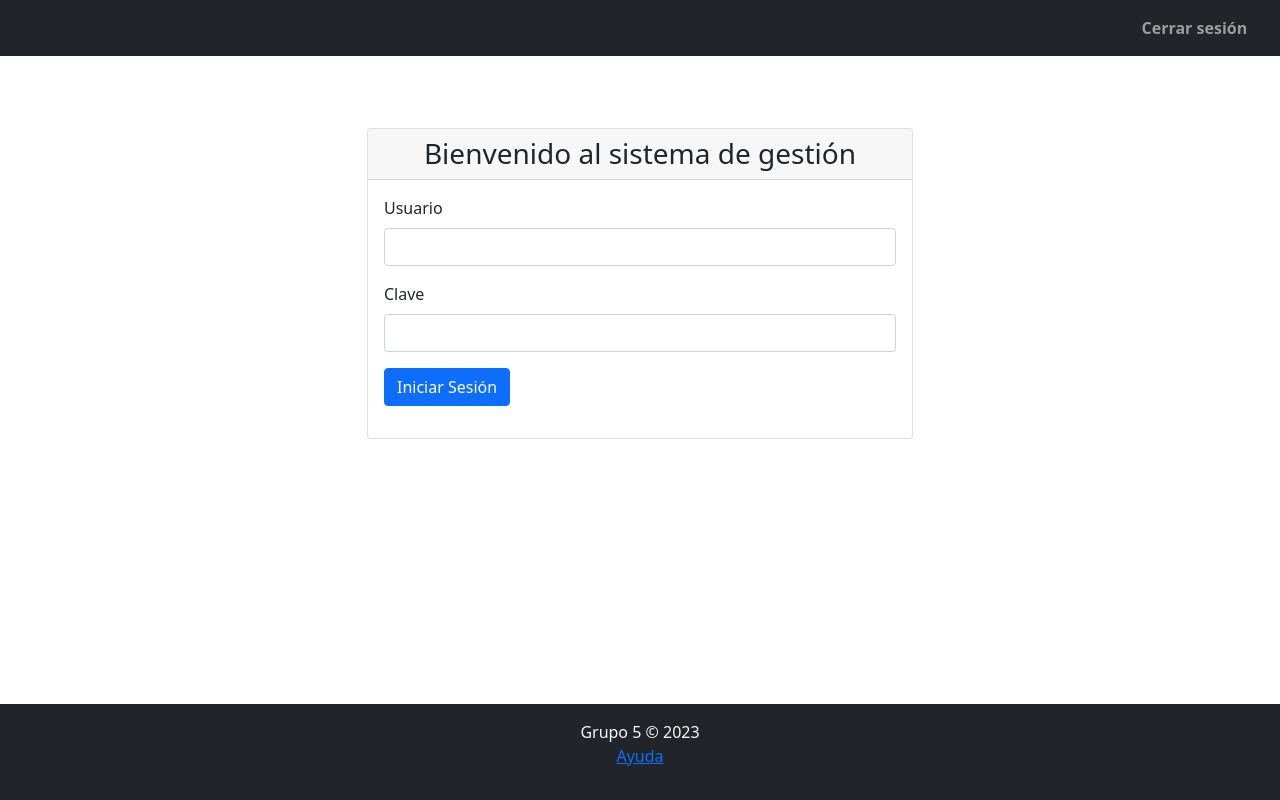
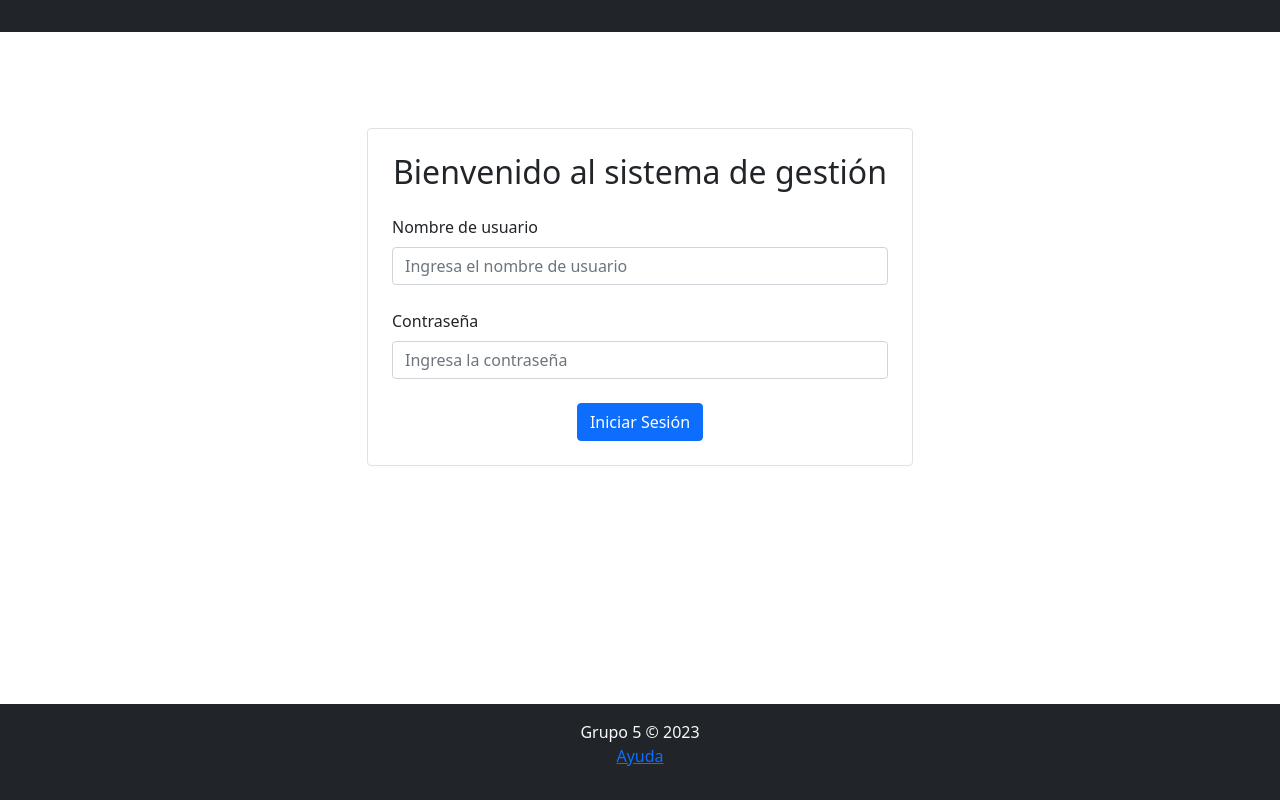
Before and after one commit to omar-sca/PIG_Grupo5, a Django app: page / in a window 1280 px wide. Run offline with Django 3.2, Linux system fonts and the light colour scheme; some libraries are stand-ins or nearby versions.

Commit message:
login form

```diff
--- a/productos/views.py
+++ b/productos/views.py
@@ -6,7 +6,8 @@ from productos.forms import NuevoProductoForm, ModificarStockForm,NuevoFabricant
 from django.contrib import messages
 from django.views.generic import ListView
 from productos.models import Fabricante,Item,Comprobante,ComprobanteProducto
-
+from django.contrib.auth.decorators import login_required
+from django.utils.decorators import method_decorator
 
 # Create your views here.
 
--- a/templates/base.html
+++ b/templates/base.html
@@ -20,7 +20,7 @@
 </head>
 
 <body class="d-flex flex-column min-vh-100">
-    <nav class="navbar navbar-expand-sm bg-dark navbar-dark fixed-top header">
+    <nav class="navbar navbar-expand-sm bg-dark navbar-dark fixed-top header py-3">
         <div class="container-fluid">
             <!--img class= "navbar-brand logo" src="img/logo_slim_header.png" alt=""-->
             <button class="navbar-toggler" type="button" data-bs-toggle="collapse" data-bs-target="#collapsibleNavbar" aria-controls="collapsibleNavbar" aria-expanded="false" aria-label="Toggle navigation">
@@ -30,8 +30,11 @@
                 <ul class="navbar-nav ms-auto">
                     {% block navSuperior %}{% endblock navSuperior %}
                     <li class="nav-item nav-superior">
-                        <a class="nav-link" href="">Cerrar sesión</a>
-                    </li>
+                    {% if user.is_authenticated %}
+                    <span class="text-light">Bienvenido, {{ user.username }}</span>
+                    {% else %}
+                    {% endif %}
+                </li>
                 </ul>
             </div>
         </div>
--- a/templates/productos/fabricante_nuevo.html
+++ b/templates/productos/fabricante_nuevo.html
@@ -5,7 +5,7 @@
 
 {% block contenido %}
 <div class="row justify-content-center mt-4 mb-4">
-    <div class="col-md-8">
+    <div class="col-md-6">
         <div class="card">
             <div class="card-body">
                 <div class="form-group">
@@ -40,4 +40,5 @@
 </div>
 </div>
 </div>
+</div>
 {% endblock contenido %}
--- a/templates/productos/modificar_stock.html
+++ b/templates/productos/modificar_stock.html
@@ -5,7 +5,7 @@
 
 {% block contenido %}
 <div class="row justify-content-center mt-4 mb-4">
-    <div class="col-md-8">
+    <div class="col-md-6">
         <div class="card">
             <div class="card-body">
                 <div class="form-group">
--- a/templates/usuarios/inicio_sesion.html
+++ b/templates/usuarios/inicio_sesion.html
@@ -6,28 +6,46 @@
 {% endblock navSuperior %}
 
 {% block body %}
-<div class="container">
-  <div class="row justify-content-center mt-5">
+<div class="container py-5">
+  <div class="row justify-content-center align-items-center">
       <div class="col-md-6">
-      <div class="card">
-        <div class="card-header">
-          <h3 class="mb-0 text-center">Bienvenido al sistema de gestión</h3>
+
+          {% if form.non_field_errors %}
+              {% for error in form.non_field_errors %}
+                  <div class="alert alert-danger">
+                      <strong>{{ error|escape }}</strong>
                   </div>
-        <div class="card-body">
-          <form method="POST">
+              {% endfor %}
+          {% endif %}
+
+          <form method="POST" class="border rounded p-4">
               {% csrf_token %}
-            <div class="mb-3">
-              <label for="username" class="form-label">Usuario</label>
-              <input type="text" class="form-control" id="username" name="username">
+
+              <h2 class="text-center mb-4">Bienvenido al sistema de gestión</h2>
+              {% for message in messages %}
+              <div class="alert alert-{{ message.tags }}" role="alert">
+                      {{message}}
               </div>
-            <div class="mb-3">
-              <label for="password" class="form-label">Clave</label>
-              <input type="password" class="form-control" id="password" name="password">
+          {% endfor %}
+              <div class="mb-4">
+                  <label for="{{ form.username.auto_id }}" class="form-label">Nombre de usuario</label>
+                  <input type="text" id="{{ form.username.auto_id }}" name="{{ form.username.name }}" class="form-control" placeholder="Ingresa el nombre de usuario" value="{{ form.username.value|default:'' }}">
+                  <div class="error">{{ form.username.errors }}</div>
               </div>
-            <button type="button" class="btn btn-primary btn-block" onclick="location.href='{% url 'productos' %}'">Iniciar Sesión</button>
+
+              <div class="mb-4">
+                  <label for="{{ form.password.auto_id }}" class="form-label">Contraseña</label>
+                  <input type="password" id="{{ form.password.auto_id }}" name="{{ form.password.name }}" class="form-control" placeholder="Ingresa la contraseña" value="{{ form.password.value|default:'' }}">
+                  <div class="error">{{ form.password.errors }}</div>
+              </div>
+
+              <div class="text-center">
+                  <button type="submit" class="btn btn-primary">Iniciar Sesión</button>
+              </div>
           </form>
       </div>
   </div>
 </div>
-  </div>
+
+
 </div>{% endblock %}
--- a/usuarios/views.py
+++ b/usuarios/views.py
@@ -2,12 +2,19 @@ from re import template
 from django.shortcuts import render
 from django.template import loader
 from django.http import HttpResponse
+from django.contrib.auth.views import LoginView, LogoutView
+from django.contrib.auth import authenticate, login, logout
+from django.contrib.auth.forms import AuthenticationForm
+from django.contrib import messages
+from django.shortcuts import render
+from django.conf import settings
+from django.shortcuts import redirect
 
 
 # Create your views here.
 
-def inicio_sesion(request):
-    return render(request,"usuarios/inicio_sesion.html")
+#def inicio_sesion(request):
+#    return render(request,"usuarios/inicio_sesion.html")
 
 def mostrar(request):
     return render(request,"usuarios/base_usuarios.html")
@@ -17,3 +24,21 @@ def nuevo_usuario(request):
 
 def editar_usuario(request):
     return render(request,"usuarios/base_usuarios.html")
+
+def inicio_sesion(request):
+    if request.method == 'POST':
+        # AuthenticationForm_can_also_be_used__
+        username = request.POST['username']
+        password = request.POST['password']
+        user = authenticate(request, username=username, password=password)
+        if user is not None:
+            login(request, user)
+            nxt = request.GET.get("next", None)
+            if nxt is None:
+                return redirect('productos')
+            else:
+                return redirect(nxt)
+        else:
+            messages.warning(request, f'Los datos ingresados son incorrectos.')
+    form = AuthenticationForm()
+    return render(request, 'usuarios/inicio_sesion.html', {'form': form, 'title': 'Log in'})
```
Lines whose indentation alone changed are shown as unchanged.
